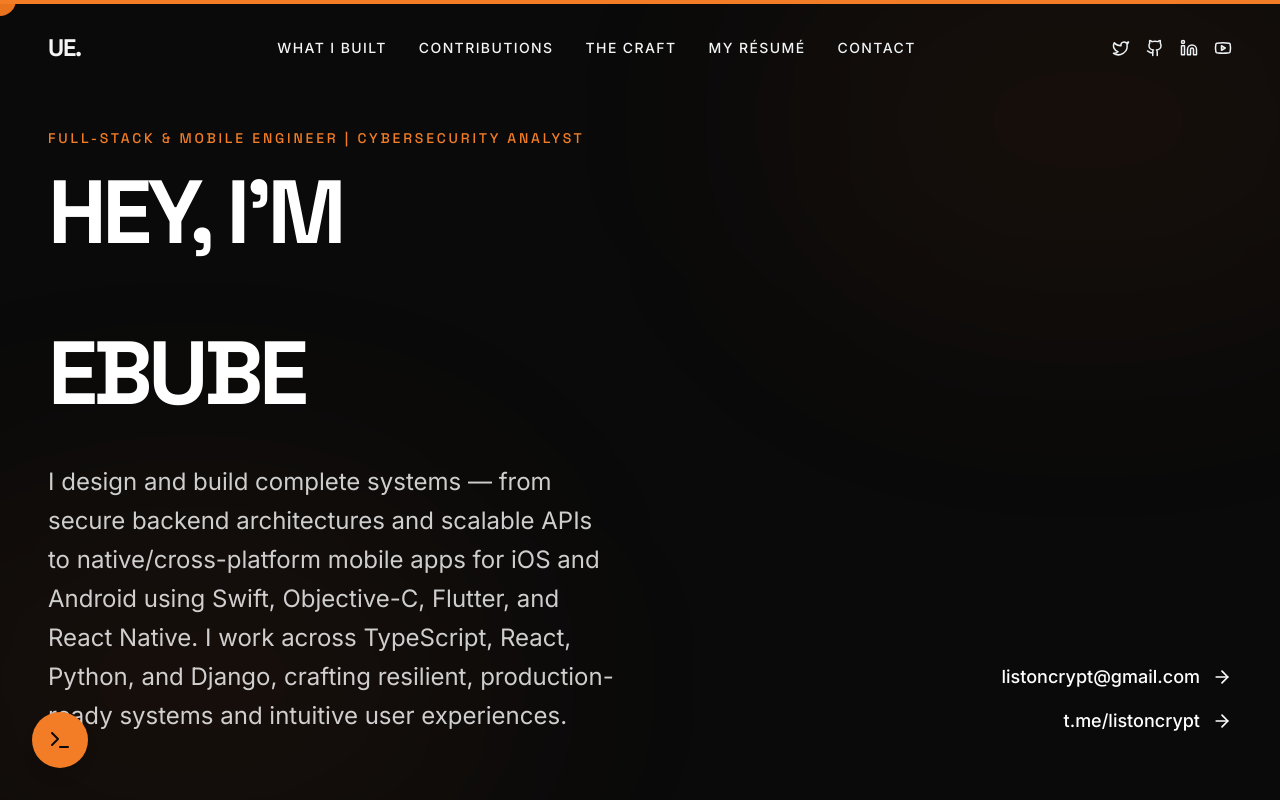
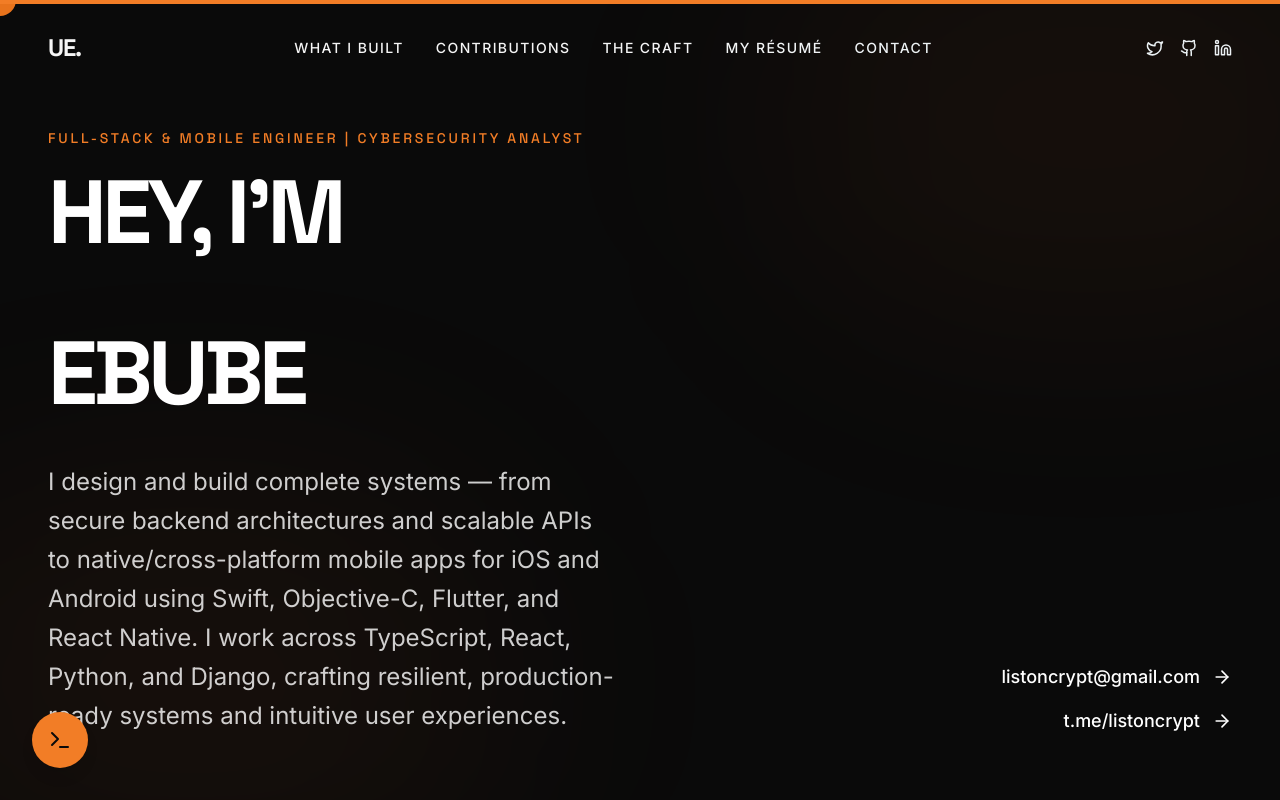
Before and after one commit to Listoncrypt/myportfolio, a React (Vite) app: page / in a window 1280 px wide. Shown: the top 800 px of the page. Built offline with nearby package versions, Linux system fonts and the light colour scheme.

Commit message:
UPDATE 5

```diff
--- a/src/App.tsx
+++ b/src/App.tsx
@@ -3,7 +3,6 @@ import {
   Github,
   Twitter,
   Linkedin,
-  Youtube,
   Mail,
   Send,
   ExternalLink,
@@ -128,7 +127,6 @@ export default function App() {
     { icon: <Twitter size={18} />, label: "TW", href: "https://x.com/listoncrypt" },
     { icon: <Github size={18} />, label: "GH", href: "https://github.com/listoncrypt" },
     { icon: <Linkedin size={18} />, label: "LN", href: "https://www.linkedin.com/in/ebube-uchenna-9aab612a5/" },
-    { icon: <Youtube size={18} />, label: "YT", href: "https://youtube.com" },
   ];
 
   if (currentPage === "resume") {
```
